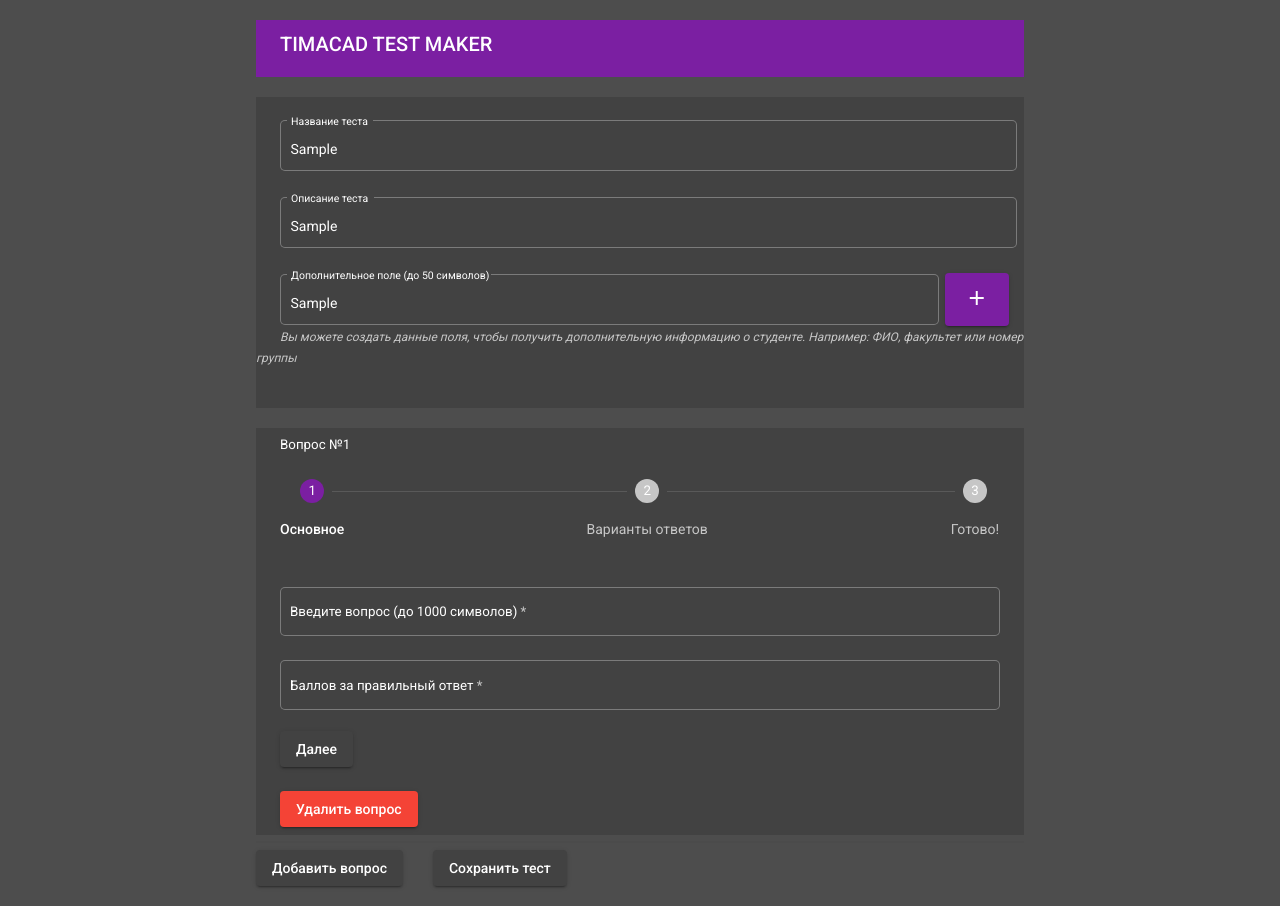
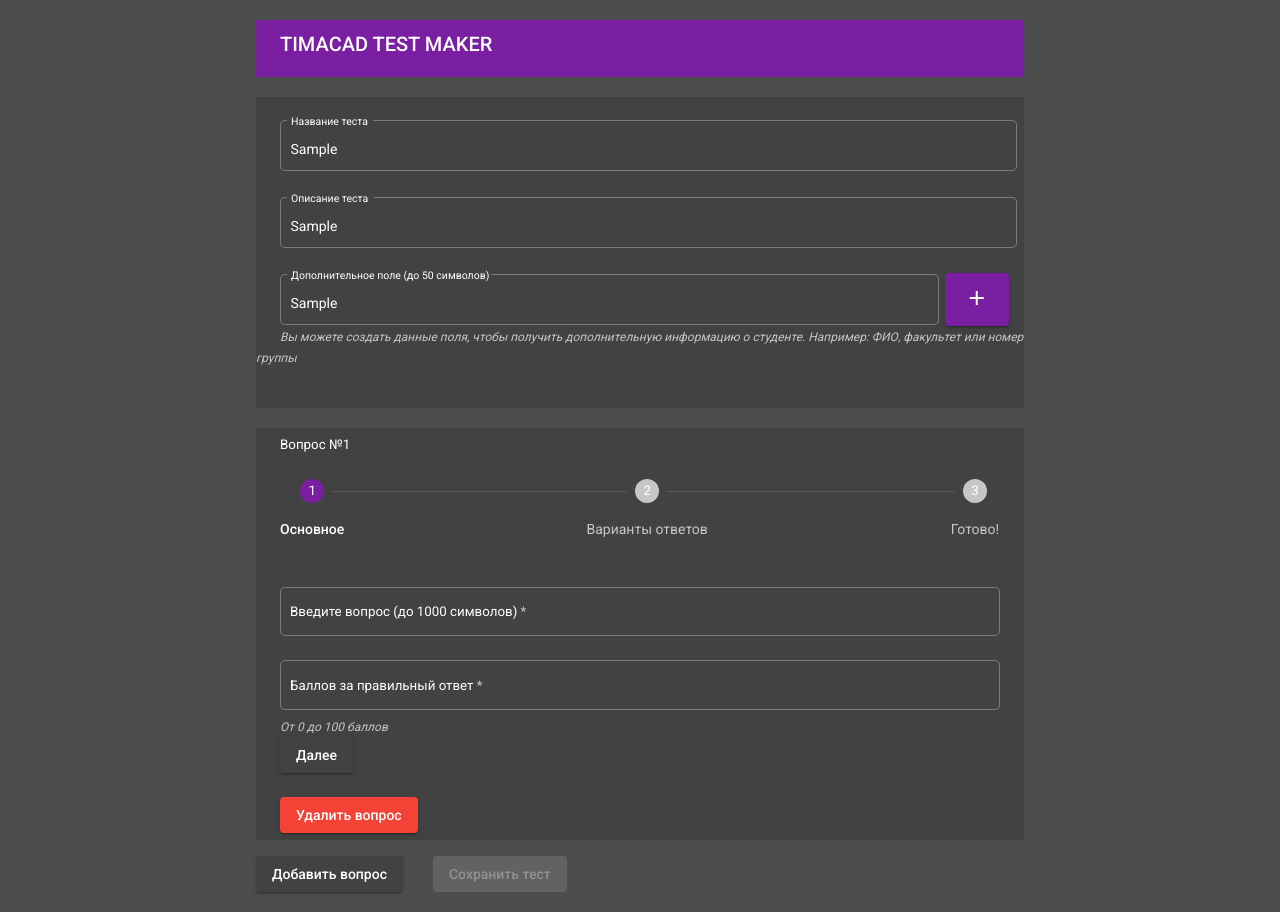
Before and after one commit to foebk/tester-tool, an Angular app in the folder tester-tool-frontend/: page /test-maker-component in a window 1280 px wide. Both pictures are taken after typing "Sample", "Sample", "Sample" into the empty fields and a click on the button "Добавить вопрос". Built offline with nearby package versions, Linux system fonts and the light colour scheme.

Commit message:
[Frontend / Test maker] Test validation completed

```diff
--- a/tester-tool-frontend/src/app/models/answer.ts
+++ b/tester-tool-frontend/src/app/models/answer.ts
@@ -4,5 +4,6 @@ export class Answer {
 
   constructor() {
     this.isCorrect = false;
+    this.text = '';
   }
 }
--- a/tester-tool-frontend/src/app/models/question.ts
+++ b/tester-tool-frontend/src/app/models/question.ts
@@ -5,9 +5,11 @@ export class Question {
   answers: Answer[];
   tempAnswers: Answer[];
   points: number;
+  isValid: boolean;
 
   constructor() {
     this.text = null;
-    this.points = 1;
+    this.points = -1;
+    this.isValid = false;
   }
 }
--- a/tester-tool-frontend/src/app/test-maker/test-maker.component.css
+++ b/tester-tool-frontend/src/app/test-maker/test-maker.component.css
@@ -163,7 +163,6 @@ input::-webkit-inner-spin-button {
   margin-left: 24px;
   font-size: 9pt;
   color: rgba(255,255,255,.7);
-  cursor: pointer;
 }
 
 .additional-field{
@@ -175,3 +174,12 @@ input::-webkit-inner-spin-button {
 .fields{
   display: inline-flex;
 }
+
+.points-helper {
+  font-size: 9pt;
+  color: rgba(255,255,255,.7);
+}
+
+.points-field {
+  margin-bottom: -2%;
+}
--- a/tester-tool-frontend/src/app/test-maker/test-maker.component.html
+++ b/tester-tool-frontend/src/app/test-maker/test-maker.component.html
@@ -1,5 +1,5 @@
 <body>
-<div id="container">
+<div id="container" (change)="testValidation()">
   <br>
   <div class="tester-main-class">
     <div class="header"><h2>TIMACAD TEST MAKER</h2></div>
@@ -47,7 +47,7 @@
       <br>
     </div>
     <br>
-    <div class="questionMaker" *ngFor="let question of questions">
+    <div class="questionMaker" *ngFor="let question of questions" (change)="validation(question)">
       <div class="question-namer">Вопрос №{{questions.indexOf(question) + 1}}</div>
       <mat-horizontal-stepper labelPosition="bottom" linear>
         <mat-step [stepControl]="firstFormGroups[questions.indexOf(question)]">
@@ -60,12 +60,15 @@
                      (change)="question.text=question_name.value" matInput required
                      formControlName="questionCtrlName" autocomplete="off">
             </mat-form-field>
-            <mat-form-field appearance="outline">
+            <mat-form-field appearance="outline" class="points-field">
               <mat-label>Баллов за правильный ответ</mat-label>
               <input maxlength="3" #question_points (change)="setQuestionPoints(question_points.value, question)"
                      matInput
-                     required formControlName="questionCtrlPoints" type="number">
+                     required formControlName="questionCtrlPoints" type="number"
+                     min="0">
             </mat-form-field>
+            <mat-hint class="points-helper"><i>От 0 до 100 баллов</i></mat-hint>
+            <br>
             <button mat-raised-button matStepperNext>Далее</button>
           </form>
         </mat-step>
@@ -143,7 +146,9 @@
     <button mat-raised-button *ngIf="questions.length<50" (click)="newQuestion()"
             class="add-question">Добавить вопрос
     </button>
-    <button mat-raised-button *ngIf="questions.length>0">Сохранить тест</button>
+    <button mat-raised-button *ngIf="questions.length>0" [disabled]="!testValid">
+      Сохранить тест
+    </button>
   </div>
   <br>
 </div>
--- a/tester-tool-frontend/src/app/test-maker/test-maker.component.ts
+++ b/tester-tool-frontend/src/app/test-maker/test-maker.component.ts
@@ -16,6 +16,7 @@ export class TestMakerComponent implements OnInit {
   secondFormGroups: FormGroup[];
   test: Test = new Test();
   additField: string;
+  testValid = false;
 
   // tslint:disable-next-line:variable-name
   constructor(private _formBuilder: FormBuilder) {
@@ -32,7 +33,7 @@ export class TestMakerComponent implements OnInit {
     question.answers = [new Answer(), new Answer()];
     this.firstFormGroups.push(this._formBuilder.group({
       questionCtrlName: ['', Validators.required],
-      questionCtrlPoints: ['', Validators.required]
+      questionCtrlPoints: ['', Validators.compose([Validators.required, Validators.min(0), Validators.max(100)])]
     }));
     this.secondFormGroups.push(this._formBuilder.group({
       firstAnswer: ['', Validators.required],
@@ -40,6 +41,7 @@ export class TestMakerComponent implements OnInit {
     }));
     question.tempAnswers = [];
     this.questions.push(question);
+    this.testValidation();
     console.log(this.questions);
     console.log((this.test));
   }
@@ -52,14 +54,29 @@ export class TestMakerComponent implements OnInit {
     question.tempAnswers.push(new Answer());
   }
 
-  setQuestionPoints(value: string, question: Question) {
+  setQuestionPoints(value: string, question: Question): void {
     this.questions[this.questions.indexOf(question)].points = Number(value);
   }
 
-  addField(value: string) {
+  addField(value: string): void {
     if (this.test.additionalFields.length < 10 && value.length !== 0) {
       this.test.additionalFields.push(value);
       this.additField = '';
     }
   }
+
+  validation(question: Question): void {
+    question.isValid = (question.text !== null && question.points !== -1 && question.answers[0].text.length !== 0
+      && question.answers[1].text.length !== 0);
+  }
+
+  testValidation(): void {
+    this.questions.forEach(question => {
+      if (!question.isValid) {
+        this.testValid = false;
+        return;
+      }
+      this.testValid = true;
+    });
+  }
 }
```
